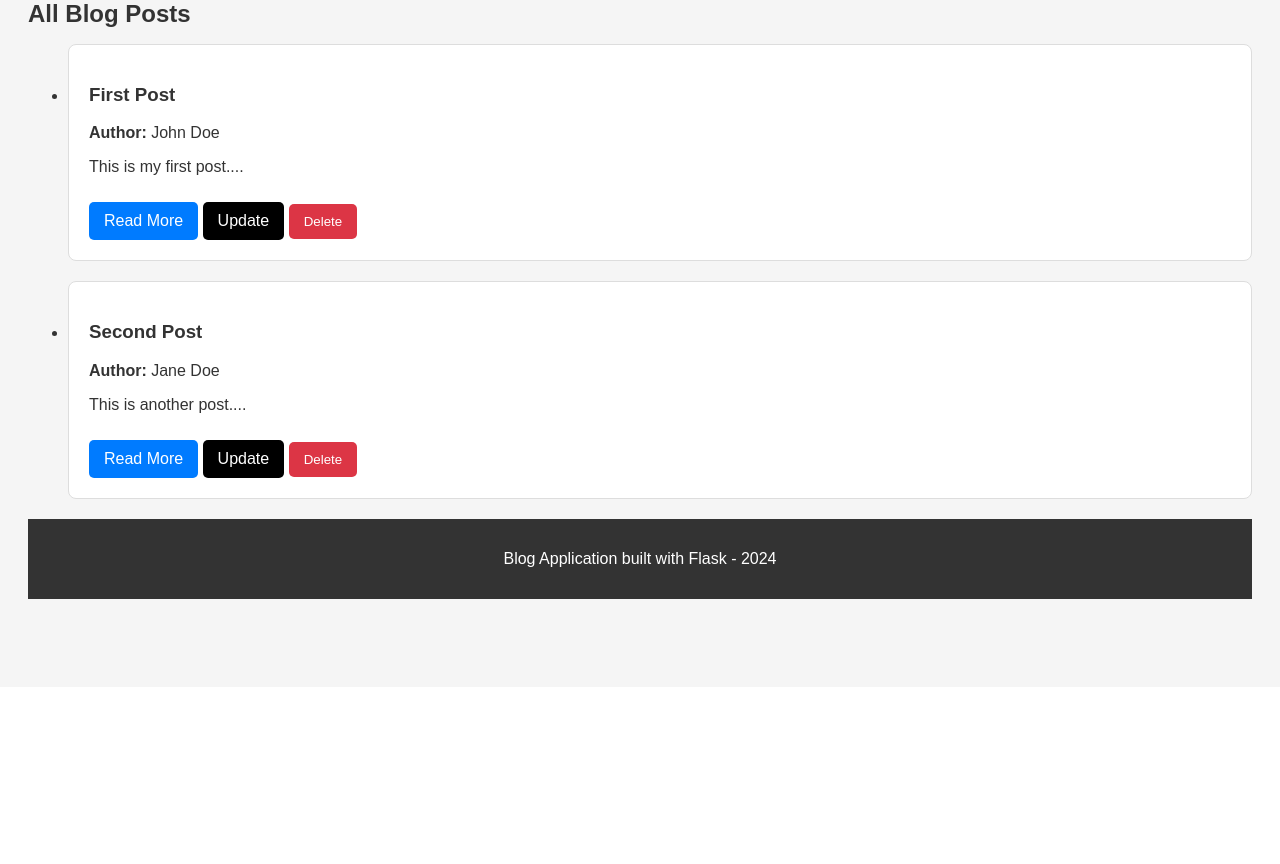
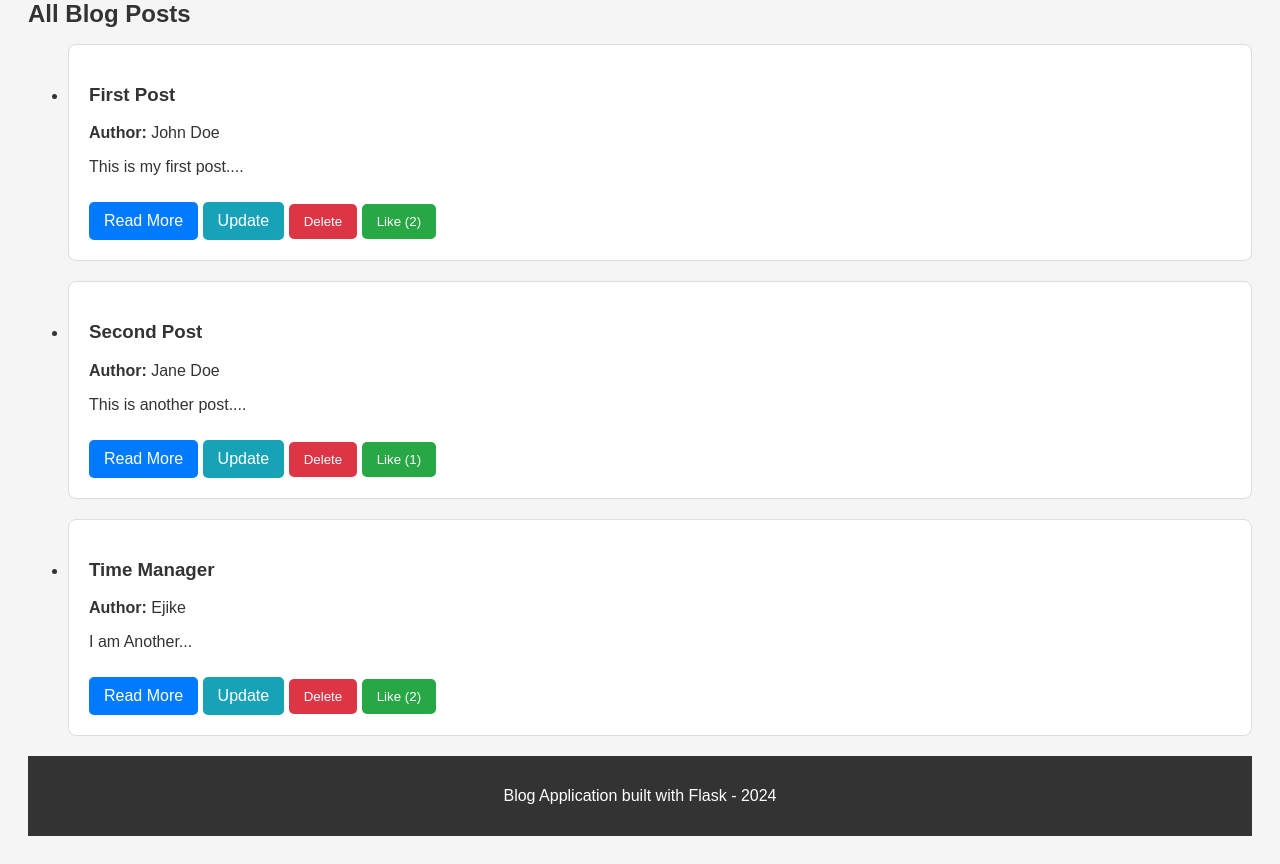
Before and after one commit to nnamokoejike/Masterblog, a Flask app: page / in a window 1280 px wide. Shown: the part 113-977 px from the top of the page. Before the commit the page ends 712 px from the top, so only its background shows below. Run offline with Flask 3, Linux system fonts and the light colour scheme.

Commit message:
Another Change 2

```diff
--- a/app.py
+++ b/app.py
@@ -43,7 +43,8 @@ def add():
             'id': new_id,
             'author': author,
             'title': title,
-            'content': content
+            'content': content,
+            'likes': 0   # Initialize likes to 0
         }
 
         # Append the new post to the list
@@ -109,5 +110,19 @@ def update(post_id):
     return render_template('update.html', post=post)
 
 
+@app.route('/like/<int:post_id>', methods=['POST'])
+def like(post_id):
+
+    blog_posts = load_posts()
+    # Find the post by ID and increment its like count
+    post = next((post for post in blog_posts if post['id'] == post_id), None)
+
+    if post:
+        post['likes'] += 1   # Increment the like count
+        save_posts(blog_posts)   # Save the updated list back to the JSON file
+
+    return redirect(url_for('index'))
+
+
 if __name__ == '__main__':
     app.run(debug=True)
--- a/blog_posts.json
+++ b/blog_posts.json
@@ -1 +1 @@
-[{"id": 1, "author": "John Doe", "title": "First Post", "content": "This is my first post."}, {"id": 2, "author": "Jane Doe", "title": "Second Post", "content": "This is another post."}]
+[{"id": 1, "author": "John Doe", "title": "First Post", "content": "This is my first post.", "likes": 2}, {"id": 2, "author": "Jane Doe", "title": "Second Post", "content": "This is another post.", "likes": 1}, {"id": 3, "author": "Ejike", "title": "Time Manager", "content": "I am Another", "likes": 2}]
--- a/static/style.css
+++ b/static/style.css
@@ -24,7 +24,7 @@ h1, h2 {
     border-radius: 8px;
 }
 
-.read-more, .delete-button, .update-button {
+.read-more, .delete-button, .update-button, .like-button {
     display: inline-block;
     margin-top: 10px;
     padding: 10px 15px;
@@ -53,14 +53,25 @@ h1, h2 {
 }
 
 .update-button {
-    background-color: black;
+    background-color: #17a2b8;
+    color: white;
+    text-decoration: none;
+    padding: 10px 15px;
+}
+
+.update-button:hover {
+    background-color: #138496;
+}
+
+.like-button {
+    background-color: #28a745;
     color: white;
     border: none;
     cursor: pointer;
 }
 
-.update-button:hover {
-    background-color: #c82333;
+.like-button:hover {
+    background-color: #218838;
 }
 
 footer {
--- a/templates/index.html
+++ b/templates/index.html
@@ -34,6 +34,11 @@
                         <form action="/delete/{{ post['id'] }}" method="post" style="display:inline;">
                             <button type="submit" class="delete-button">Delete</button>
                         </form>
+
+                        <!-- Like Button: Form that sends a POST request to like the post -->
+                        <form action="/like/{{ post['id'] }}" method="post" style="display:inline;">
+                            <button type="submit" class="like-button">Like ({{ post['likes'] }})</button>
+                        </form>
                     </li>
                 {% endfor %}
             </ul>
```
